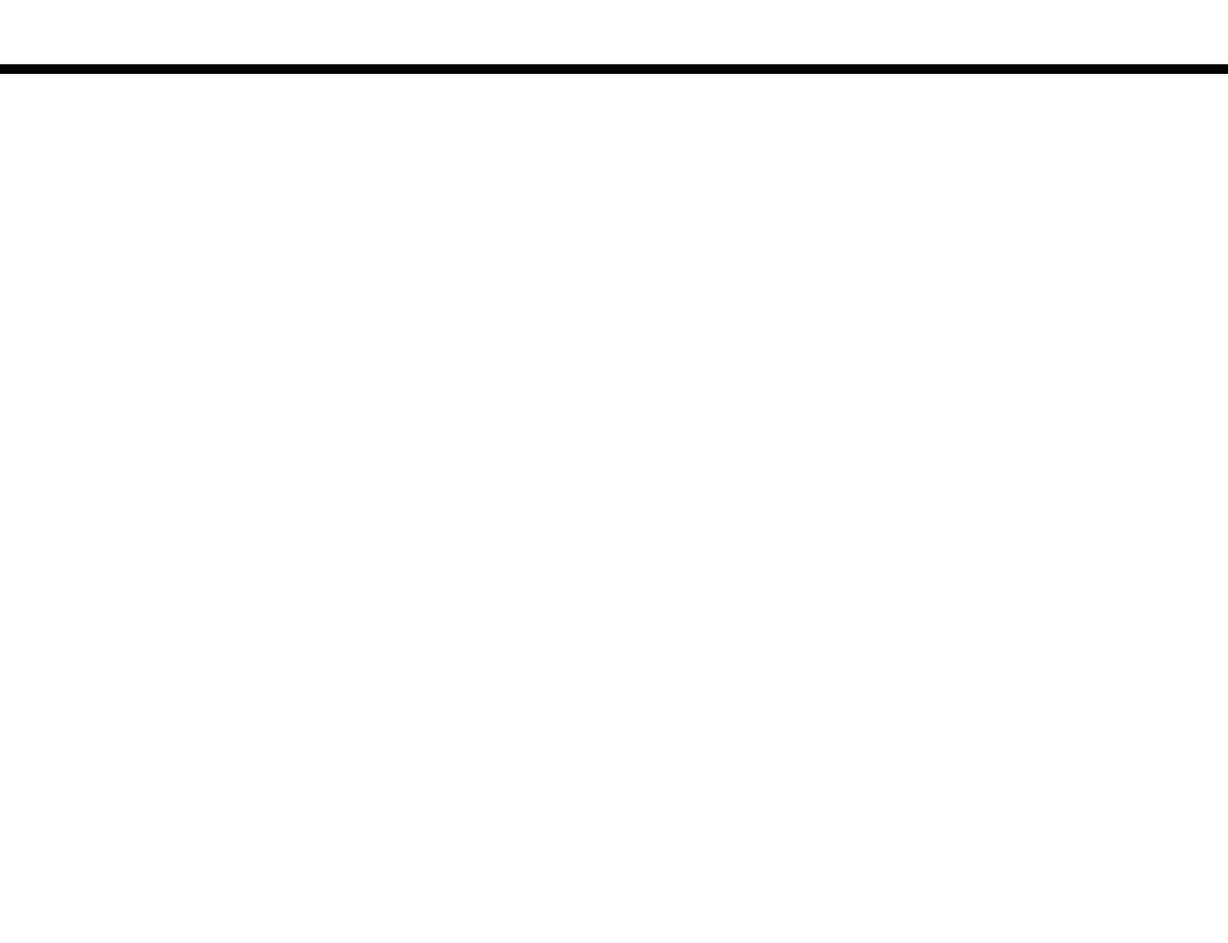
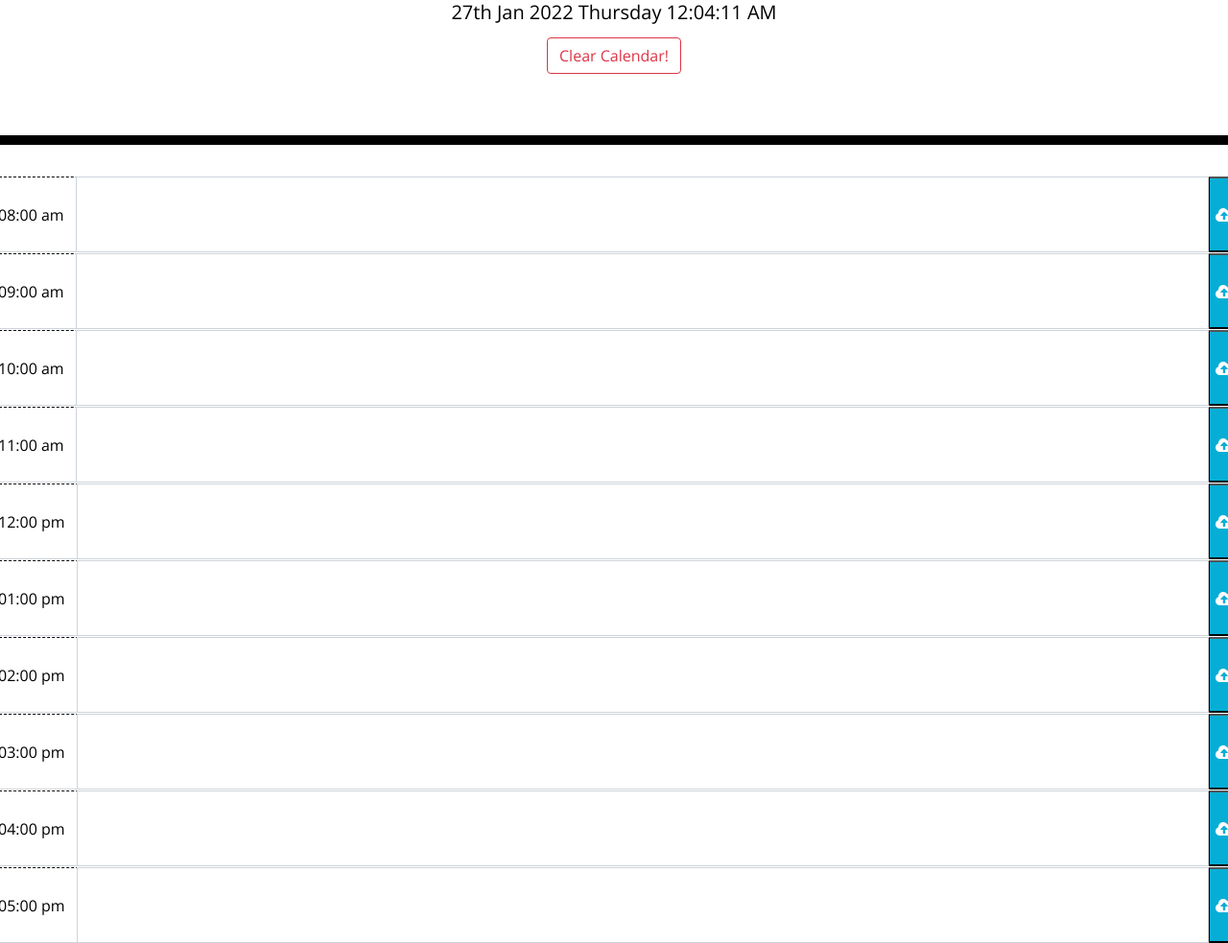
Before and after one commit to AngerOverApathy/plan-the-man, a plain HTML site: page index.html in a window 1280 px wide. Shown: the part 191-1174 px from the top of the page at 96% size. Before the commit the page ends 800 px from the top, so only its background shows below. Drawn offline with nearby package versions, Linux system fonts and the light colour scheme; files that its build step writes are made by us from their sources.

Commit message:
added timeblocks

```diff
--- a/assets/js/script.js
+++ b/assets/js/script.js
@@ -0,0 +1,37 @@
+//time variables
+var eightAm = $("#8am");
+var nineAm = $("#9am");
+var tenAm = $("#10am");
+var elevenAm = $("#11am");
+var twelvePm = $("#12pm");
+var onePm = $("#13pm");
+var twoPm = $("#14pm");
+var threePm = $("#15pm");
+var fourPm = $("#16pm");
+var fivePm = $("#17pm");
+
+//moment current hour/day/month/year/day of week/time
+var currentDate = moment().format("Do MMM YYYY") + " " + moment().format('dddd');
+var currentTime = moment().format('h:mm:ss a');
+
+//time+day function
+var calendar = setInterval(function() {
+    var currentMoment = moment();
+    $('#currentDay').html(currentMoment.format('YYYY MMMM DD') + ' '
+                        + currentMoment.format('dddd')
+                         .substring(0,3).toUpperCase());
+    $('#currentDay').html(currentDate + " " + currentMoment.format('hh:mm:ss A'));
+  }, 100);
+
+
+//display date at top of calendar
+
+//time blocks
+
+//color coded time blocks (past/present/future)
+
+//click block to add event
+
+//save button
+
+//save in local storage
--- a/index.html
+++ b/index.html
@@ -18,7 +18,7 @@
       href="https://fonts.googleapis.com/css?family=Open+Sans&display=swap"
       rel="stylesheet"
     />
-    <link rel="stylesheet" href="style.css" />
+    <link rel="stylesheet" href="assets/css/style.css">
     <title>Work Day Scheduler</title>
   </head>
 
@@ -27,12 +27,125 @@
       <h1 class="display-3">Work Day Scheduler</h1>
       <p class="lead">A simple calendar app for scheduling your work day</p>
       <p id="currentDay" class="lead"></p>
+      <button type="button" class="btn btn-outline-danger" id="clearCal">Clear Calendar!</button>
     </header>
     <div class="container">
       <!-- Timeblocks go here -->
     </div>
 
+    <!--8am-->
+    <div class="row">
+        <div class="input-group">
+          <div class="input-group-prepend">
+            <div class="input-group-text hour">08:00 am </div>
+          </div>
+          <textarea class="form-control" id="8am"></textarea>
+          <button type="button" class="saveBtn"><i class="fas fa-cloud-upload-alt"></i></button>
+        </div>
+      </div>
+
+       <!--9am-->
+      <div class="row">
+        <div class="input-group">
+          <div class="input-group-prepend">
+            <div class="input-group-text hour">09:00 am </div>
+          </div>
+          <textarea class="form-control" id="9am"></textarea>
+          <button type="button" class="saveBtn"><i class="fas fa-cloud-upload-alt"></i></button>
+        </div>
+      </div>
+
+       <!--10am-->
+      <div class="row">
+        <div class="input-group">
+          <div class="input-group-prepend">
+            <div class="input-group-text hour">10:00 am </div>
+          </div>
+          <textarea class="form-control" id="10am"></textarea>
+          <button type="button" class="saveBtn"><i class="fas fa-cloud-upload-alt"></i></button>
+        </div>
+      </div>
+
+       <!--11am-->
+      <div class="row">
+        <div class="input-group">
+          <div class="input-group-prepend">
+            <div class="input-group-text hour">11:00 am </div>
+          </div>
+          <textarea class="form-control" id="11am"></textarea>
+          <button type="button" class="saveBtn"><i class="fas fa-cloud-upload-alt"></i></button>
+        </div>
+      </div>
+
+       <!--12pm-->
+      <div class="row">
+        <div class="input-group">
+          <div class="input-group-prepend">
+            <div class="input-group-text hour">12:00 pm </div>
+          </div>
+          <textarea class="form-control" id="12pm"></textarea>
+          <button type="button" class="saveBtn"><i class="fas fa-cloud-upload-alt"></i></button>
+        </div>
+      </div>
+
+       <!--1pm-->
+      <div class="row">
+        <div class="input-group">
+          <div class="input-group-prepend">
+            <div class="input-group-text hour">01:00 pm </div>
+          </div>
+          <textarea class="form-control" id="1pm"></textarea>
+          <button type="button" class="saveBtn"><i class="fas fa-cloud-upload-alt"></i></button>
+        </div>
+      </div>
+
+       <!--2pm-->
+      <div class="row">
+        <div class="input-group">
+          <div class="input-group-prepend">
+            <div class="input-group-text hour">02:00 pm </div>
+          </div>
+          <textarea class="form-control" id="9am"></textarea>
+          <button type="button" class="saveBtn"><i class="fas fa-cloud-upload-alt"></i></button>
+        </div>
+      </div>
+
+       <!--3pm-->
+      <div class="row">
+        <div class="input-group">
+          <div class="input-group-prepend">
+            <div class="input-group-text hour">03:00 pm </div>
+          </div>
+          <textarea class="form-control" id="3pm"></textarea>
+          <button type="button" class="saveBtn"><i class="fas fa-cloud-upload-alt"></i></button>
+        </div>
+      </div>
+
+       <!--4pm-->
+      <div class="row">
+        <div class="input-group">
+          <div class="input-group-prepend">
+            <div class="input-group-text hour">04:00 pm </div>
+          </div>
+          <textarea class="form-control" id="4pm"></textarea>
+          <button type="button" class="saveBtn"><i class="fas fa-cloud-upload-alt"></i></button>
+        </div>
+      </div>
+
+       <!--5pm-->
+      <div class="row">
+        <div class="input-group">
+          <div class="input-group-prepend">
+            <div class="input-group-text hour">05:00 pm </div>
+          </div>
+          <textarea class="form-control" id="5pm"></textarea>
+          <button type="button" class="saveBtn"><i class="fas fa-cloud-upload-alt"></i></button>
+        </div>
+      </div>
+
+
     <script src="https://code.jquery.com/jquery-3.4.1.min.js"></script>
     <script src="https://cdnjs.cloudflare.com/ajax/libs/moment.js/2.24.0/moment.min.js"></script>
+    <script src="assets/js/script.js"></script>
   </body>
 </html>
```
